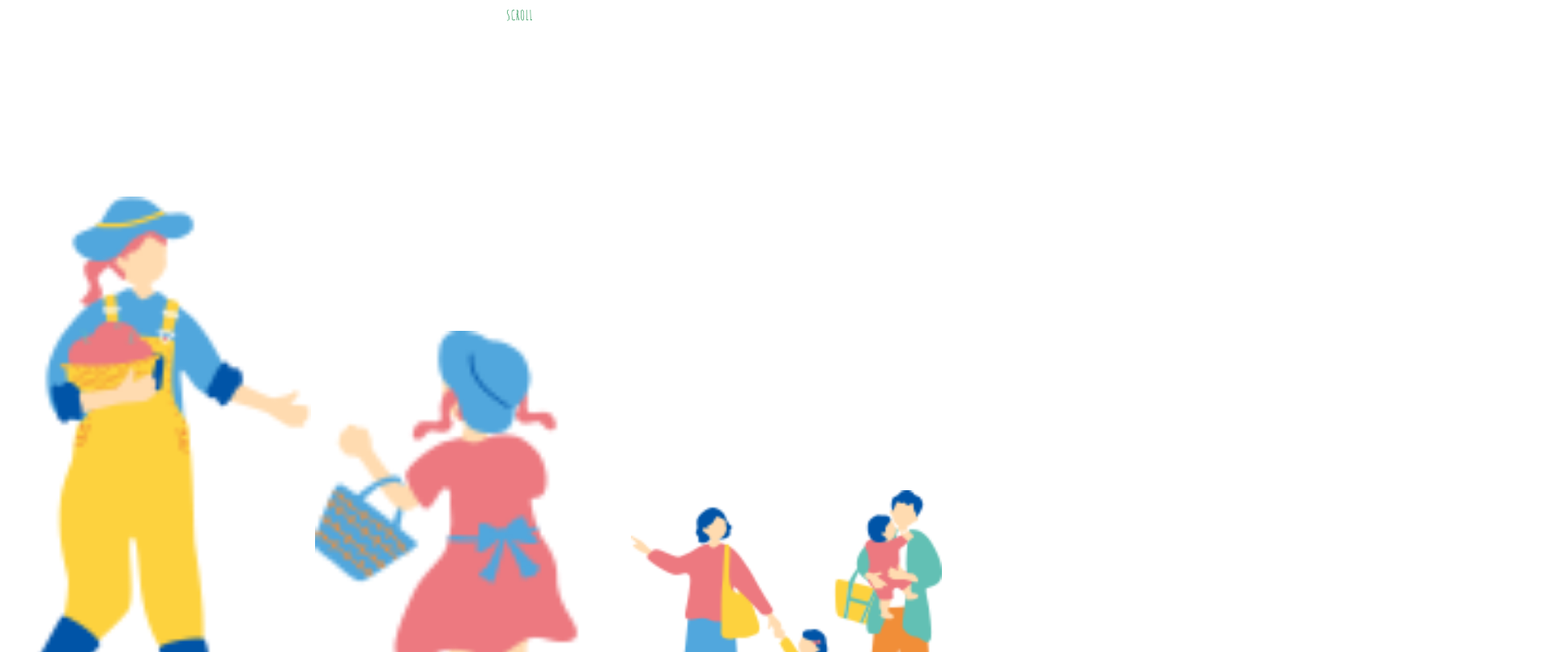
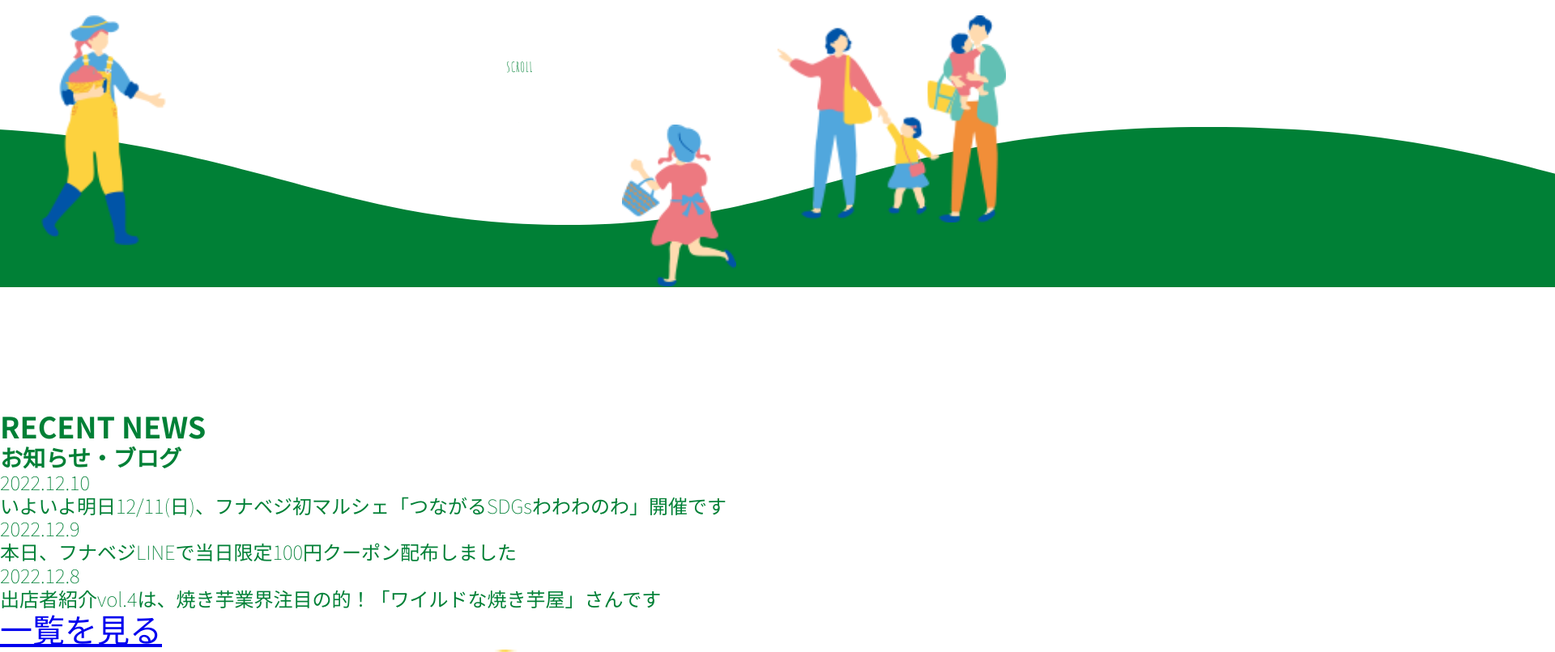
Before and after one commit to KatouProg/funavegi, a website: page index.html in a window 1280 px wide. Shown: the part 1657-2463 px from the top of the page at 81% size, 1920 px wide, since content can reach past the window. Drawn offline with Linux system fonts and the light colour scheme.

Commit message:
CSS - News --> Wave

```diff
--- a/index.html
+++ b/index.html
@@ -49,12 +49,11 @@
     </div>
 
     <section class="news_container">
-        <div class="news_illustration--up">
-            <img src="./img/AdobeStock_531589372c.png" alt="illustration of a character" class="news_illustration--a">
-            <img src="./img/AdobeStock_531589372b.png" alt="illustration of a character" class="news_illustration--b">
-            <img src="./img/AdobeStock_531589372.png" alt="illustration of a character" class="news_illustration--c">
-        </div>
+        <img src="./img/AdobeStock_531589372c.png" alt="illustration of a character" class="news_illustration--a">
+        <img src="./img/AdobeStock_531589372b.png" alt="illustration of a character" class="news_illustration--b">
+        <img src="./img/AdobeStock_531589372.png" alt="illustration of a character" class="news_illustration--c">
 
+        <div class="news"></div>
         <div class="news_content">
             <div class="news_content--part1">
                 <h2 class="section_title">RECENT NEWS</h2>
@@ -88,6 +87,7 @@
 
             </div>
         </div>
+
     </section>
 
     <section class="concept_container">
--- a/sass/pages/_index.scss
+++ b/sass/pages/_index.scss
@@ -2,7 +2,7 @@
 
 .hero {
     position: relative;
-    margin-bottom: 11rem;
+    margin-bottom: 15rem;
 }
 
 .background_img {
@@ -43,6 +43,73 @@
 }
 
 
+/* ********** NEWS ********** */
+
+.news_container {
+    position: relative;
+    width: 100%;
+    height: auto;
+    bottom: 0;
+    left: 0;
+}
+
+.news {
+    position: relative;
+    background: url(../../img/wavePurple.svg) repeat-x;
+    bottom: 150px;
+    width: 6400px;
+    height: 198px;
+    z-index: -1000;
+    animation: wave 12s cubic-bezier(0.36, 0.45, 0.63, 0.53) infinite, swell 8s ease -1.25s infinite;;
+    transform: translate3d(0, 0, 0);
+}
+
+@keyframes wave {
+    0% {
+      margin-left: 0;
+    }
+    100% {
+      margin-left: -1600px;
+    }
+  }
+  @keyframes swell {
+    0%,
+    100% {
+      transform: translate3d(0, 0, 0);
+    }
+    50% {
+      transform: translate3d(0, 0, 0);
+    }
+  }
+  .endWave{
+    display:none;
+  }
+
+
+
+.news_illustration--a {
+    position: absolute;
+    width: 12%;
+    height: auto;
+    top: -17%;
+    left: 4%;
+}
+
+.news_illustration--b {
+    position: absolute;
+    width: 11%;
+    height: auto;
+    top: -9%;
+    left: 60%;
+}
+
+.news_illustration--c {
+    position: absolute;
+    width: 22%;
+    height: auto;
+    top: -17%;
+    left: 75%;
+}
 
 /* ********** SCROLL EFFECT ********** */
 
```
Also changed, not shown: img/wavePurple.svg (added), public/css/style.css, 1 other file.
